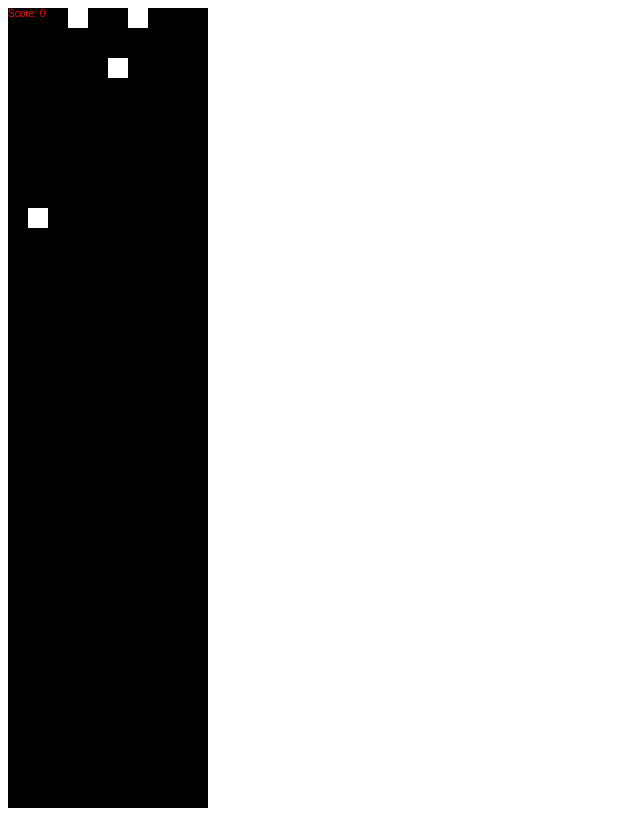
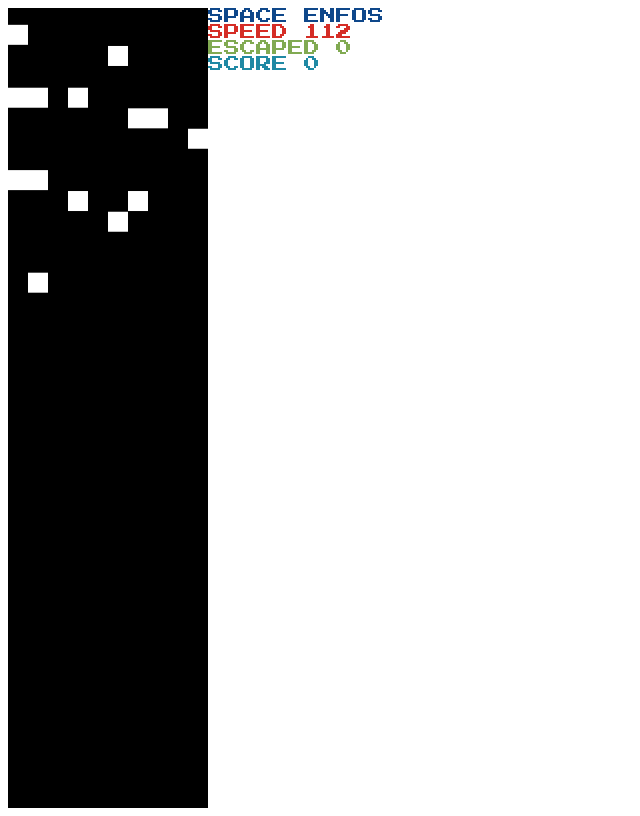
Before and after one commit to datachomper/datachomper.github.com, a plain HTML site: page space_enfos/index.html in a window 1280 px wide. Shown: the whole page, without its empty margins (0-640 px from the left). Drawn offline with Linux system fonts and the light colour scheme.

Commit message:
fairly nice looking game now

```diff
--- a/space_enfos/index.html
+++ b/space_enfos/index.html
@@ -1,7 +1,28 @@
 <html>
-	<head></head>
+	<head>
+		<link href='http://fonts.googleapis.com/css?family=Press+Start+2P' rel='stylesheet' type='text/css'>
+		<style type="text/css">
+		#game {
+			float:left;
+		}
+		.scoreboard {
+			font-family: 'Press Start 2P', cursive;
+		}
+		#title { color: #0E478A; }
+		#score { color: #2089A4; }
+		#escaped { color: #81AA52; }
+		#speed { color: #D52D26; }
+		#gameover { color: #D52D26; }
+
+		</style>
+	</head>
 	<body>
 		<div id="game"></div>
+		<div class="scoreboard" id="title">SPACE ENFOS</div>
+		<div class="scoreboard" id="speed">SPEED 0</div>
+		<div class="scoreboard" id="escaped">ESCAPED 0</div>
+		<div class="scoreboard" id="score">SCORE 0</div>
+		<div class="scoreboard" id="gameover"></div>
 		<script src="crafty.js"></script>
 		<script>
 
@@ -14,6 +35,8 @@
 					height: 20
 				}
 			},
+
+			speed: 1, // Movement rate in px/frame
 
 			width: function() {
 				return this.grid.width * this.grid.tile.width;
@@ -43,29 +66,55 @@
 				this.requires('2D, Canvas, Grid, Color, Mouse');
 				this.color('white');
 				this.bind('MouseOver', function() {
-					scoreasdf.text("Score: "+score+100);
 					//this.unbind("Click");
 					this.destroy();
+					score++;
+					document.getElementById("score").innerHTML = "SCORE "+score;
 				});
 
 				this.bind('EnterFrame', function(data) {
-					seconds = data.frame/Crafty.timer.FPS();
-					this.y += 1+Math.floor(seconds/10);
+					if (this.y > Game.grid.tile.height*Game.grid.height) {
+						escaped_blocks++;
+						document.getElementById("escaped").innerHTML = "ESCAPED "+escaped_blocks;
+						this.destroy();
+					}
+					this.y += Game.speed;
 				});
 			}
 		});
 
 		var myobj = Crafty.init(Game.width(), Game.height(), document.getElementById('game'));
-
-		var scoreasdf = Crafty.e("2D, DOM, Text").attr({x: 0, y:0, w:200, h:200}).textColor("#ff0000").text("Score: 0"), score = 0;
+		var timer = 0;
+		var escaped_blocks = 0;
+		var score = 0;
 
 		/* Spawn random creatures around the top edge */
 		Crafty.e().bind("EnterFrame", function(data) {
-			if (!(data.frame % Crafty.timer.FPS())) {
+			/* Stop the game if 10 blocks escape */
+			if (escaped_blocks > 9) {
+				document.getElementById("gameover").innerHTML = "GAME OVER";
+				Crafty.stop();
+			}
+
+
+			/* Calculate game elapsed seconds for rate calculations */
+			seconds = data.frame/Crafty.timer.FPS();
+
+			/* Double drop rate every few seconds */
+			Game.speed = 1+(seconds/40);
+			var speed_percent = Math.floor(Game.speed*100);
+			document.getElementById("speed").innerHTML = "SPEED "+speed_percent;
+
+			/* Calculate if we can spawn blocks based on clearing previously
+			   spawned blocks */
+			if (!timer) {
 				for (var x=0; x<Game.grid.width; x++) {
 					if (Math.random() < 0.10)
 						Crafty.e('Creature').at(x,0);
 				}
+				timer = Math.floor(Game.grid.tile.height/Game.speed);
+			} else {
+				timer--;
 			}
 		});
 
```
